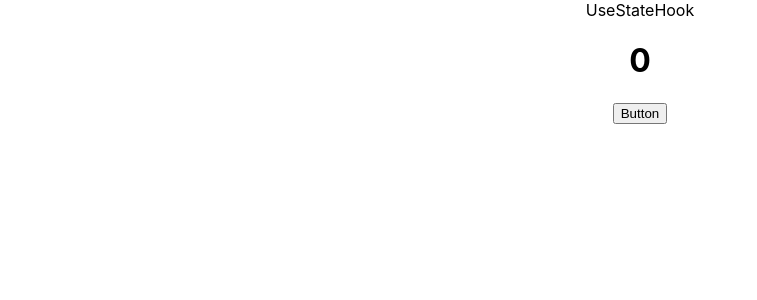
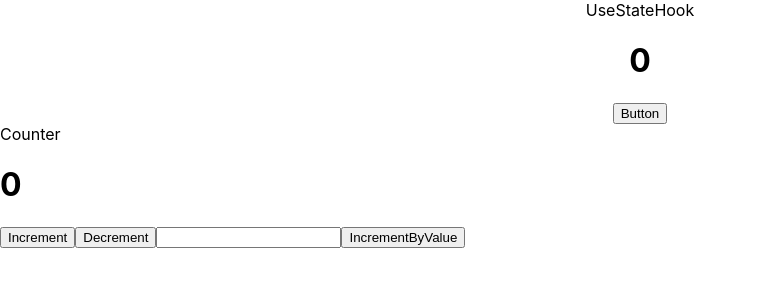
Before and after one commit to shahbaz-ramzan/june-react-practice, a React (Create React App) app: page / in a window 1280 px wide. Shown: the top 300 px of the page, without its empty margins (0-757 px from the left). Built offline with nearby package versions, Linux system fonts and the light colour scheme.

Commit message:
counter app with redux toolkit

```diff
--- a/package.json
+++ b/package.json
@@ -3,11 +3,13 @@
   "version": "0.1.0",
   "private": true,
   "dependencies": {
+    "@reduxjs/toolkit": "^1.9.5",
     "@testing-library/jest-dom": "^5.16.5",
     "@testing-library/react": "^13.4.0",
     "@testing-library/user-event": "^13.5.0",
     "react": "^18.2.0",
     "react-dom": "^18.2.0",
+    "react-redux": "^8.1.2",
     "react-scripts": "5.0.1",
     "web-vitals": "^2.1.4"
   },
--- a/src/App.js
+++ b/src/App.js
@@ -37,13 +37,15 @@
 
 import Form from "./Form";
 import UseStateHook from "./UseStateHook";
+import Counter from "./Counter";
 
 function App() {
   return (
     <div>
       {/* <h1 style={{ textAlign: "center" }}>Hello</h1>
       <Form /> */}
-      <UseStateHook/>
+      <UseStateHook />
+      <Counter />
     </div>
   );
 }
--- /dev/null
+++ b/src/Counter.jsx
@@ -0,0 +1,47 @@
+import React, { useState } from "react";
+import { useSelector } from "react-redux";
+import { useDispatch } from "react-redux";
+import { increment, decrement, incrementByValue } from "./redux/counterSlice";
+function Counter() {
+  const count = useSelector((state) => state.counter.count);
+  const dispatch = useDispatch();
+  const [value, setValue] = useState(0);
+  return (
+    <div>
+      Counter
+      <form>
+        <h1>{count}</h1>
+        <button
+          onClick={(event) => {
+            event.preventDefault();
+            dispatch(increment());
+          }}
+        >
+          Increment
+        </button>
+        <button
+          onClick={(event) => {
+            event.preventDefault();
+            dispatch(decrement());
+          }}
+        >
+          Decrement
+        </button>
+        <input
+          type="number"
+          onChange={(event) => setValue(event.target.value)}
+        ></input>
+        <button
+          onClick={(event) => {
+            event.preventDefault();
+            dispatch(incrementByValue(Number(count) + Number(value)));
+          }}
+        >
+          IncrementByValue
+        </button>
+      </form>
+    </div>
+  );
+}
+
+export default Counter;
--- a/src/index.js
+++ b/src/index.js
@@ -1,13 +1,17 @@
-import React from 'react';
-import ReactDOM from 'react-dom/client';
-import './index.css';
-import App from './App';
-import reportWebVitals from './reportWebVitals';
+import React from "react";
+import ReactDOM from "react-dom/client";
+import "./index.css";
+import App from "./App";
+import reportWebVitals from "./reportWebVitals";
+import { Provider } from "react-redux";
+import { store } from "./redux/store";
 
-const root = ReactDOM.createRoot(document.getElementById('root'));
+const root = ReactDOM.createRoot(document.getElementById("root"));
 root.render(
   <React.StrictMode>
-    <App />
+    <Provider store={store}>
+      <App />
+    </Provider>
   </React.StrictMode>
 );
 
--- /dev/null
+++ b/src/redux/counterSlice.js
@@ -0,0 +1,24 @@
+import { createSlice } from "@reduxjs/toolkit";
+
+const initialState = {
+  count: 0,
+};
+
+export const counterSlice = createSlice({
+  name: "counter",
+  initialState,
+  reducers: {
+    increment: (state) => {
+      state.count += 1;
+    },
+    decrement: (state) => {
+      state.count -= 1;
+    },
+    incrementByValue: (state, action) => {
+      state.count = action.payload;
+    },
+  },
+});
+export const { increment, decrement, incrementByValue } = counterSlice.actions;
+
+export default counterSlice.reducer;
--- /dev/null
+++ b/src/redux/store.jsx
@@ -0,0 +1,8 @@
+import { configureStore } from "@reduxjs/toolkit";
+import counterSlice from "./counterSlice";
+
+export const store = configureStore({
+  reducer: {
+    counter: counterSlice,
+  },
+});
```
Also changed, not shown: 1 other file (tests, documents, lock files or other folders).
